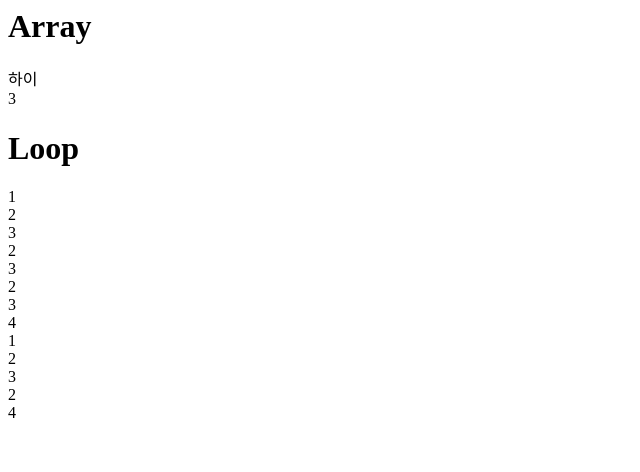
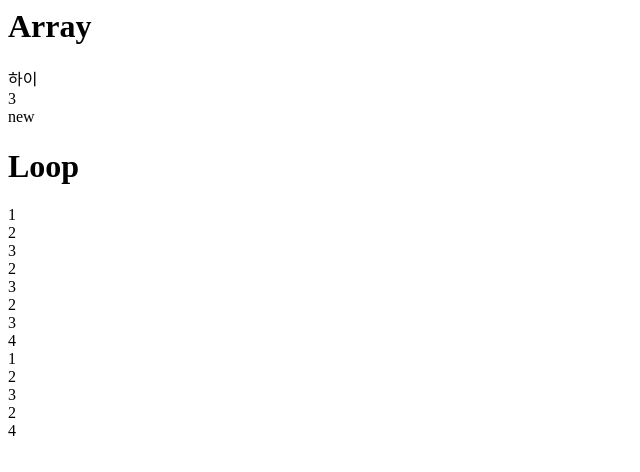
Before and after one commit to Gangsss/facebook-frotend-server, a plain HTML site: page loop.html in a window 1280 px wide. Shown: the whole page, without its empty margins (0-640 px from the left). Drawn offline with Linux system fonts and the light colour scheme.

Commit message:
array+loop

```diff
--- a/loop.html
+++ b/loop.html
@@ -5,8 +5,10 @@
 
     <script>
        var member = ['김강민','하이','바이'];
-       document.write(member[1]+'<br>')
-       document.write(member.length+'<br>')
+       document.write(member[1]+'<br>');
+       document.write(member.length+'<br>');
+       member.push('new');
+       document.write(member[3]);
     </script>
 
     <h1>Loop</h1>
```
